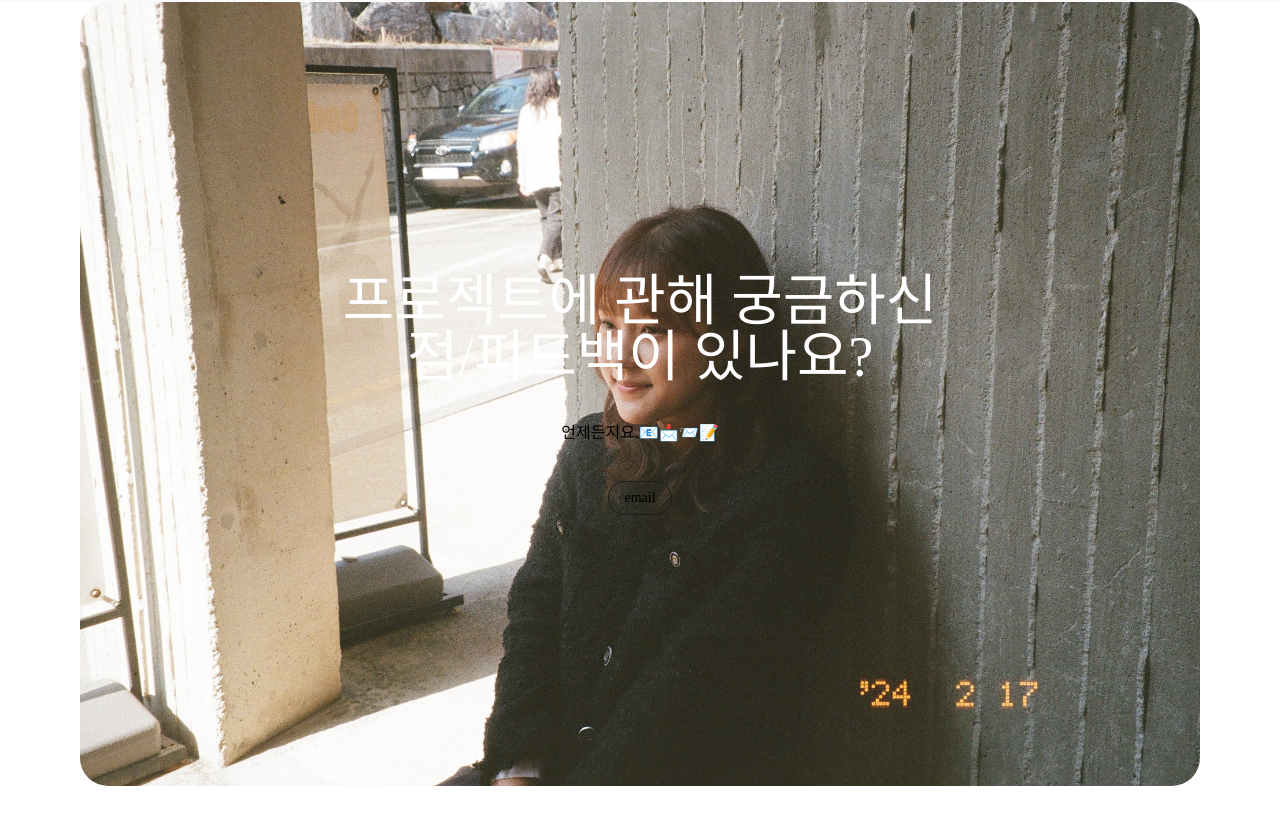
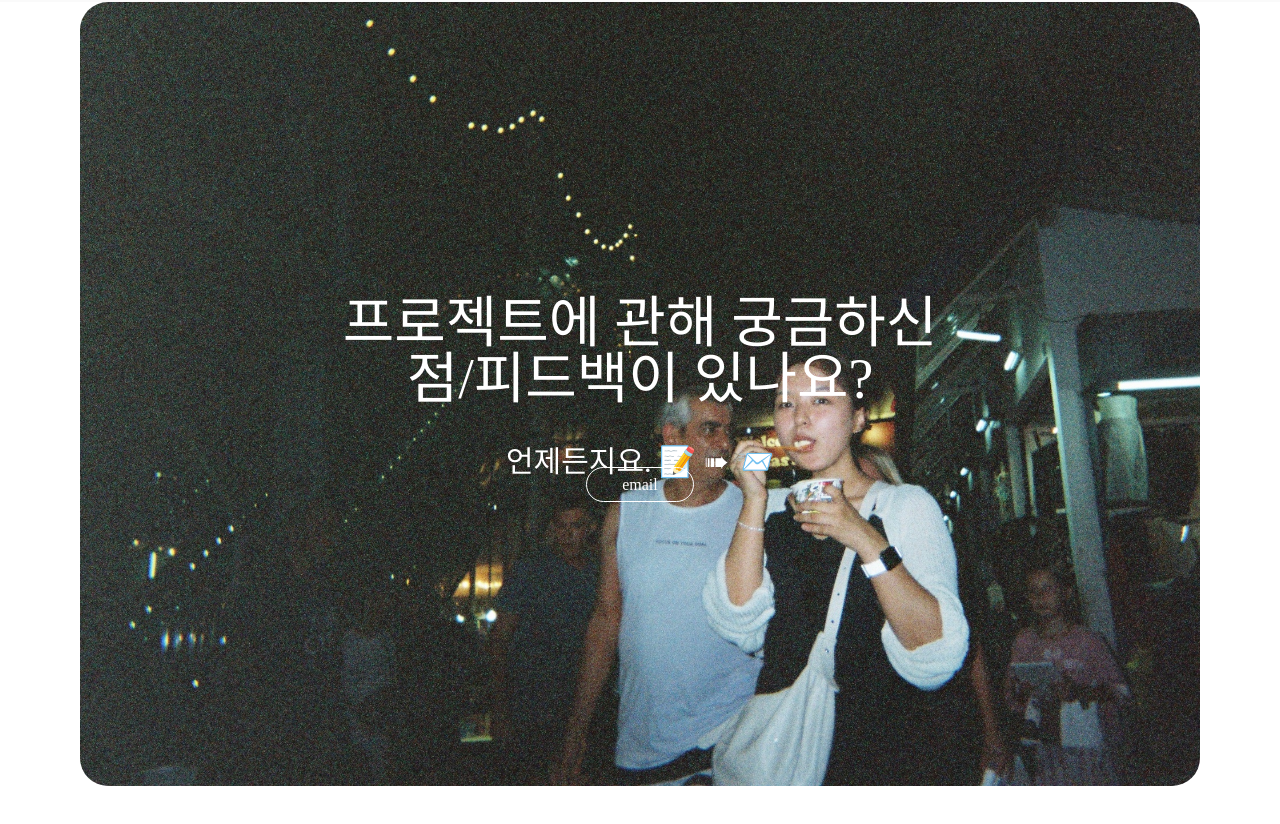
Before and after one commit to yeeun426/personal-portfolio, a React (Create React App) app in the folder front/: page /project/1 in a window 1280 px wide. Shown: the part 4423-5247 px from the top of the page. Built offline with nearby package versions, Linux system fonts and the light colour scheme.

Commit message:
feat: 0807

```diff
--- a/front/src/pages/Portfolio/Portfolio.js
+++ b/front/src/pages/Portfolio/Portfolio.js
@@ -218,15 +218,15 @@ function Portfolio() {
           </div>
         </div>
       </div>
-      <div class='portfolio-email'>
+      <div className='portfolio-email'>
         <img src={process.env.PUBLIC_URL + '/images/me_more.JPG'} alt='more' />
-        <div class='portfolio-email-txt'>
+        <div className='portfolio-email-txt'>
           <div className='email-curios'>
             프로젝트에 관해 궁금하신 점/피드백이 있나요?
           </div>
           <div className='email-btn'>
-            <div>언제든지요.📧📩📨📝 </div>
-            <button>email</button>
+            <div>언제든지요. 📝 ➠ 📨</div>
+            <a href='mailto:thsudkcla7@naver.com'>email</a>
           </div>
         </div>
       </div>
--- a/front/src/pages/Portfolio/styled.js
+++ b/front/src/pages/Portfolio/styled.js
@@ -204,14 +204,15 @@ export const PortfolioStyled = styled.div`
     left: 50%;
     transform: translate(-50%, -50%);
 
-    button {
+    a {
       margin-top: 40px;
-
-      border: 1px solid rgb(29, 29, 31);
-      padding: 8px 15px;
+      border: 1px solid rgb(255 255 255);
+      padding: 8px 35px;
       border-radius: 980px;
       background-color: rgba(0, 0, 0, 0);
-      font-size: 14px;
+      font-size: 16px;
+      color: white;
+      text-decoration: none;
     }
   }
 
@@ -225,6 +226,7 @@ export const PortfolioStyled = styled.div`
 
   .email-curios {
     font-size: 56px;
+    word-break: keep-all;
     color: white;
   }
 
@@ -232,6 +234,11 @@ export const PortfolioStyled = styled.div`
     margin-top: 40px;
   }
 
+  .email-btn > div {
+    font-size: 30px;
+    color: white;
+  }
+
   .email-btn::first-child {
     font-size: 30px;
     color: white;
```
Also changed, not shown: front/public/images/me_more.JPG.
